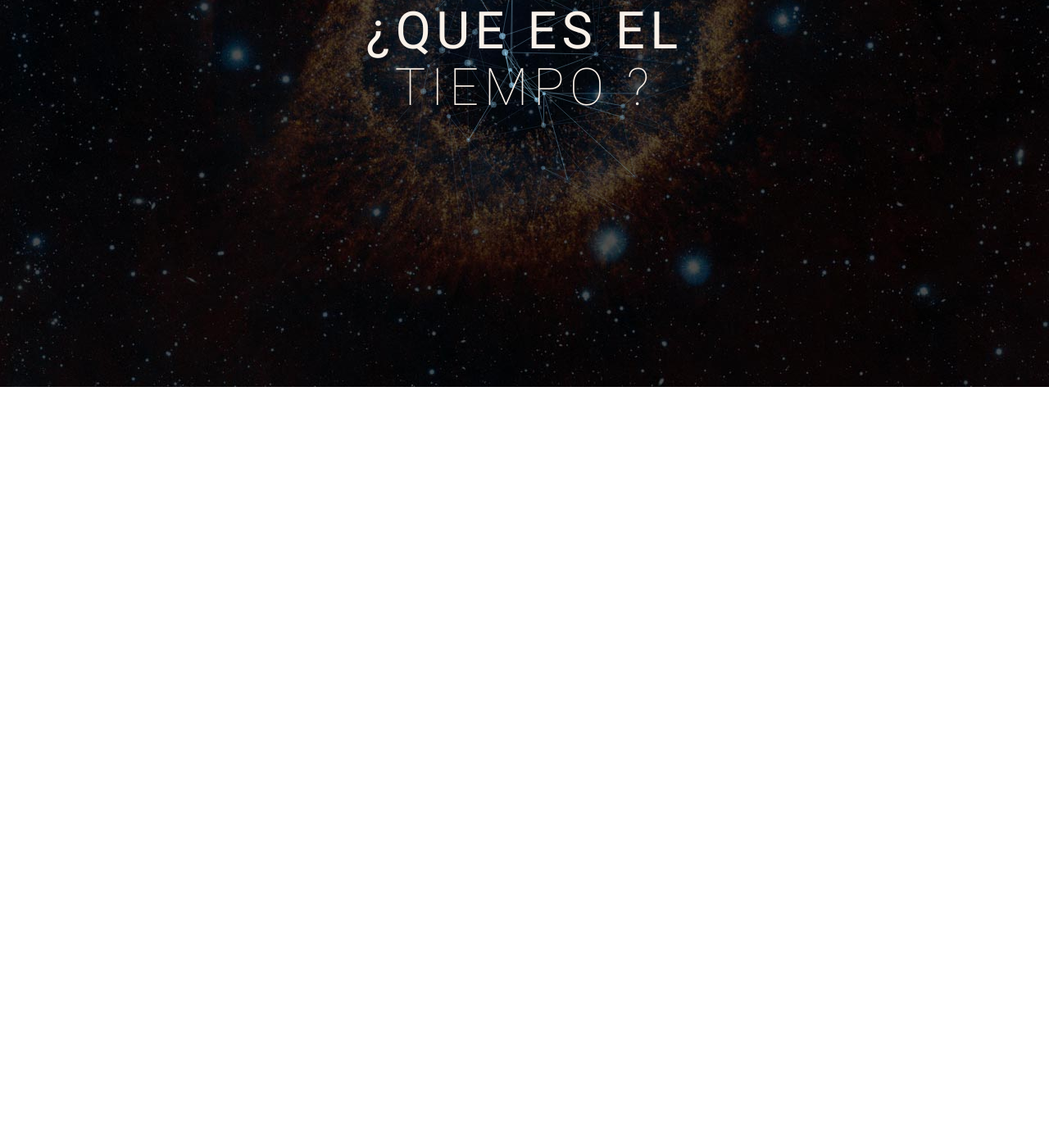
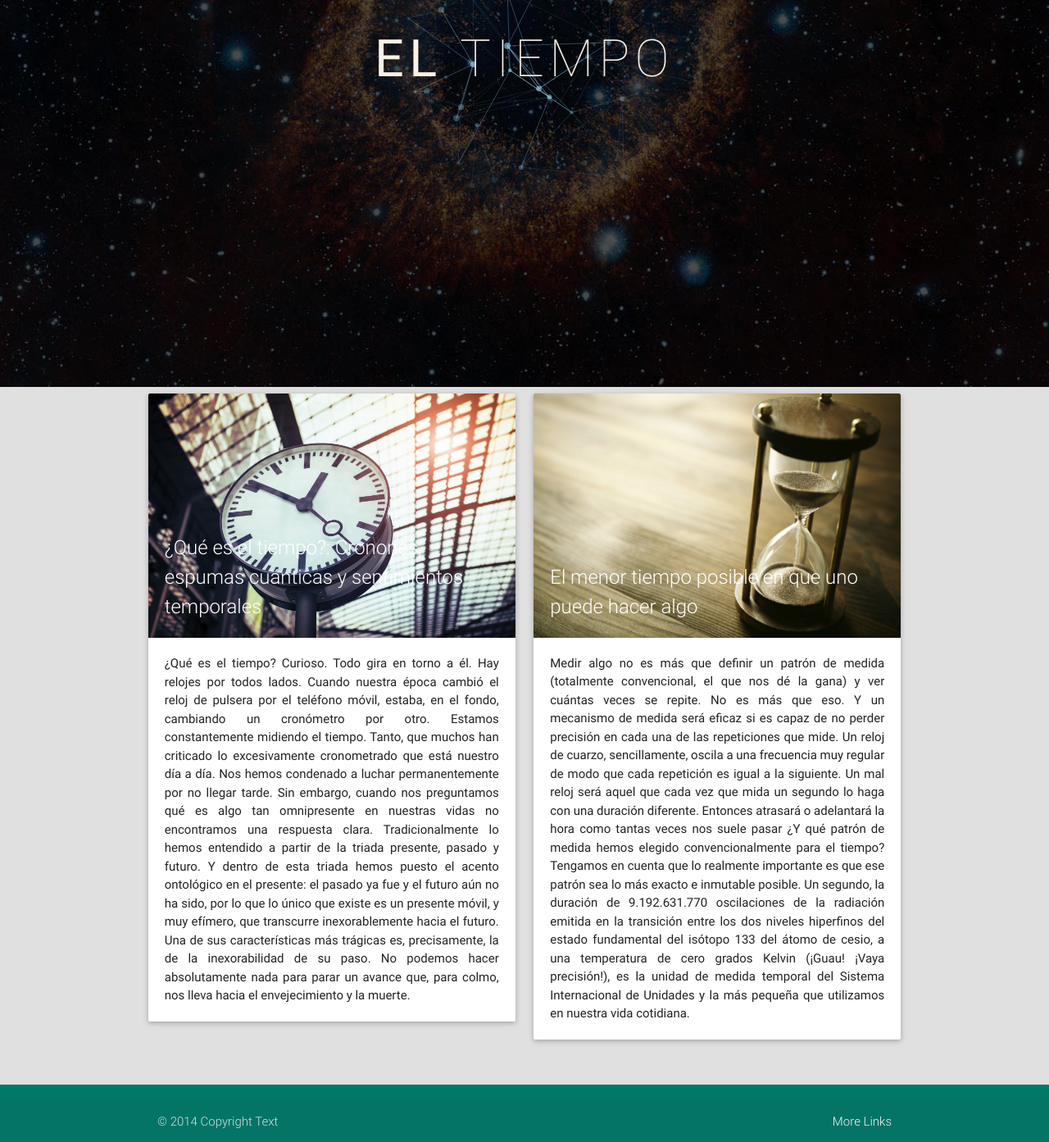
Before and after one commit to JMitac/Tiempo, a plain HTML site: page index.html in a window 1280 px wide. Shown: the part 328-1721 px from the top of the page at 82% size. Before the commit the page ends 800 px from the top, so only its background shows below. Drawn offline with Linux system fonts and the light colour scheme.

Commit message:
Segundo Reto

```diff
--- a/index.html
+++ b/index.html
@@ -11,20 +11,95 @@
 
 	<title>El Tiempo</title>
 </head>
-<body>
+<body class="grey lighten-2">
+	<nav class="hide-on-large-only teal darken-2">
+	    <div class="nav-wrapper">
+	    	<a href="#!" class="brand-logo">El Tiempo</a>
+	      	<a href="#" data-activates="mobile-demo" class="button-collapse"><i class="material-icons">menu</i></a>
+	      	<ul class="right hide-on-med-and-down">
+	        	<li><a href="sass.html">Home</a></li>
+	        	<li><a href="badges.html">Blog</a></li>
+	        	<li><a href="collapsible.html">About</a></li>
+	        	<li><a href="mobile.html">Contact</a></li>
+	      	</ul>
+	      	<ul class="side-nav" id="mobile-demo">
+	        	<li><a href="sass.html">Home</a></li>
+	        <li><a href="badges.html">Blog</a></li>
+	        <li><a href="collapsible.html">About</a></li>
+	        <li><a href="mobile.html">Contact</a></li>
+	      	</ul>
+	    </div>
+  	</nav>
 	<div class="demo-1">
 		<div class="content">
 			<div id="large-header" class="large-header">
 				<canvas id="demo-canvas"></canvas>
-				<h1 class="main-title">¿Que es el  <span class="thin">Tiempo ?</span></h1>
+				<h1 class="main-title">El  <span class="thin">Tiempo </span></h1>
 			</div>
 		</div>
 	</div><!-- /container -->
+	<div class="container">
+		<div class="row">
+			<div class="row">
+        		<div class="col s12 m12 l6">
+	          		<div class="card">
+	            		<div class="card-image">
+	              			<img src="img/time.jpg">
+	              			<span class="card-title">¿Qué es el tiempo?: Cronones, espumas cuánticas y sentimientos temporales</span>
+	            		</div>
+	            		<div class="card-content">
+	              			<p style="text-align: justify;">
+	              			¿Qué es el tiempo? Curioso. Todo gira en torno a él. Hay relojes por todos lados. Cuando nuestra época cambió el reloj de pulsera por el teléfono móvil, estaba, en el fondo, cambiando un cronómetro por otro. Estamos constantemente midiendo el tiempo. Tanto, que muchos han criticado lo excesivamente cronometrado que está nuestro día a día. Nos hemos condenado a luchar permanentemente por no llegar tarde.
+
+							Sin embargo, cuando nos preguntamos qué es algo tan omnipresente en nuestras vidas no encontramos una respuesta clara. Tradicionalmente lo hemos entendido a partir de la triada presente, pasado y futuro. Y dentro de esta triada hemos puesto el acento ontológico en el presente: el pasado ya fue y el futuro aún no ha sido, por lo que lo único que existe es un presente móvil, y muy efímero, que transcurre inexorablemente hacia el futuro.
+
+							Una de sus características más trágicas es, precisamente, la de la inexorabilidad de su paso. No podemos hacer absolutamente nada para parar un avance que, para colmo, nos lleva hacia el envejecimiento y la muerte.
+
+							<!-- Recuerdo una serie de finales de los ochenta que veía de muy pequeño titulada De otro mundo, en la que la protagonista (Maureen Flannigan) era hija de un extraterrestre y tenía el poder de parar el tiempo juntando los índices de sus manos, para volver a ponerlo en marcha juntando las palmas. -->
+	              			</p>
+	            		</div>
+	          		</div>
+        		</div>
+        		<div class="col s12 m12 l6">
+	          		<div class="card">
+	            		<div class="card-image">
+	              			<img src="img/time2.jpg">
+	              			<span class="card-title">El menor tiempo posible en que uno puede hacer algo</span>
+	            		</div>
+	            		<div class="card-content">
+	              			<p style="text-align: justify;">
+	              			Medir algo no es más que definir un patrón de medida (totalmente convencional, el que nos dé la gana) y ver cuántas veces se repite. No es más que eso. Y un mecanismo de medida será eficaz si es capaz de no perder precisión en cada una de las repeticiones que mide.
+
+							Un reloj de cuarzo, sencillamente, oscila a una frecuencia muy regular de modo que cada repetición es igual a la siguiente. Un mal reloj será aquel que cada vez que mida un segundo lo haga con una duración diferente. Entonces atrasará o adelantará la hora como tantas veces nos suele pasar ¿Y qué patrón de medida hemos elegido convencionalmente para el tiempo? Tengamos en cuenta que lo realmente importante es que ese patrón sea lo más exacto e inmutable posible.
+
+							Un segundo, la duración de 9.192.631.770 oscilaciones de la radiación emitida en la transición entre los dos niveles hiperfinos del estado fundamental del isótopo 133 del átomo de cesio, a una temperatura de cero grados Kelvin (¡Guau! ¡Vaya precisión!), es la unidad de medida temporal del Sistema Internacional de Unidades y la más pequeña que utilizamos en nuestra vida cotidiana.
+	              			</p>
+	            		</div>
+	          		</div>
+        		</div>
+      		</div>
+		</div>
+	</div>
+
+	<footer class="page-footer teal darken-2">
+        <div class="footer-copyright">
+            <div class="container">
+            © 2014 Copyright Text
+            <a class="grey-text text-lighten-4 right" href="#!">More Links</a>
+            </div>
+        </div>
+    </footer>
+
+
 
 
 	<script src="js/TweenLite.min.js"></script>
 	<script src="js/EasePack.min.js"></script>
 	<script src="js/rAF.js"></script>
 	<script src="js/demo-1.js"></script>
+	<script type="text/javascript" src="js/materialize.min.js"></script>
+	<script>
+		$(".button-collapse").sideNav();
+	</script>
 </body>
 </html>
```
Also changed, not shown: img/time.jpg (added), img/time2.jpg (added).
